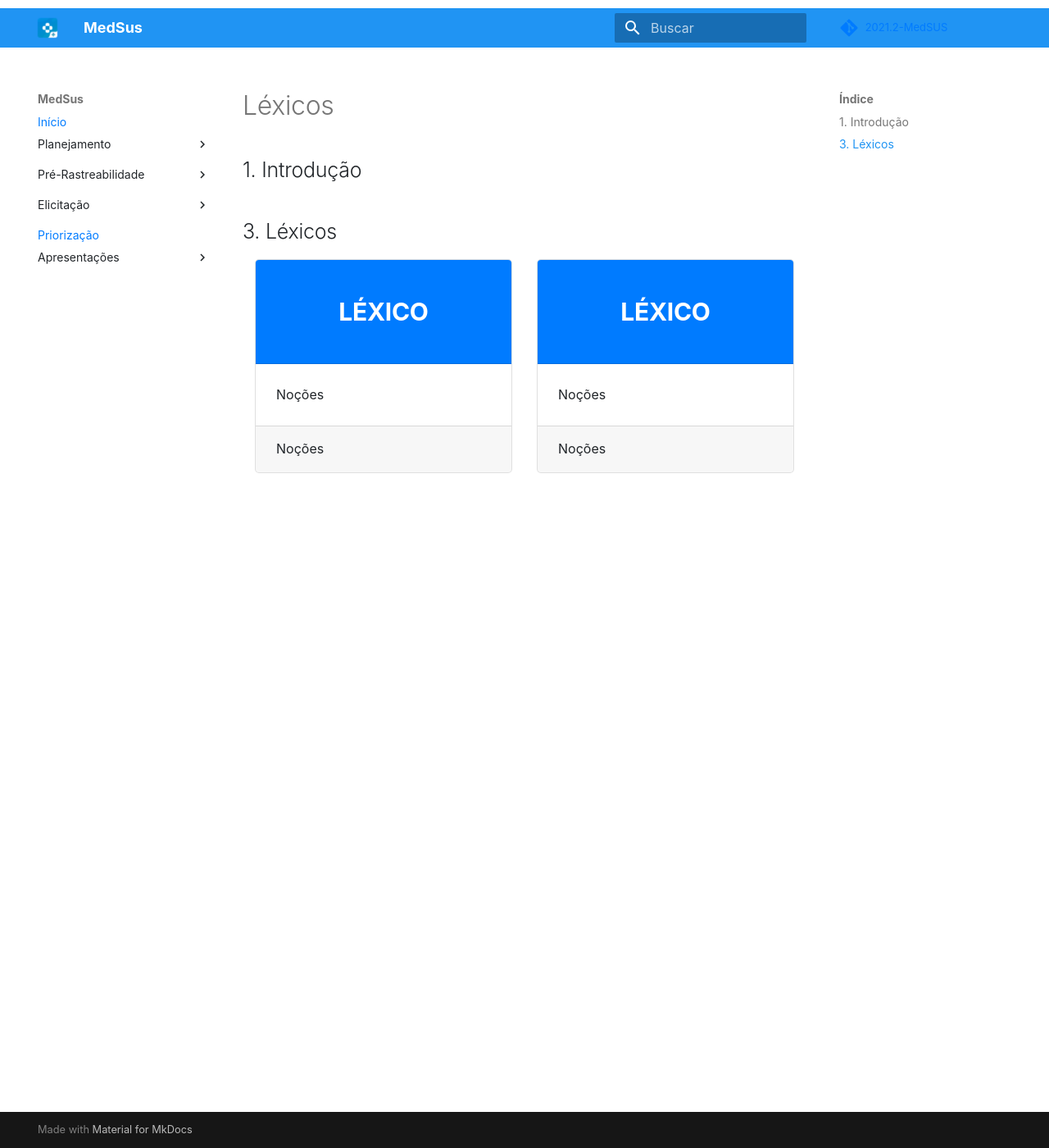
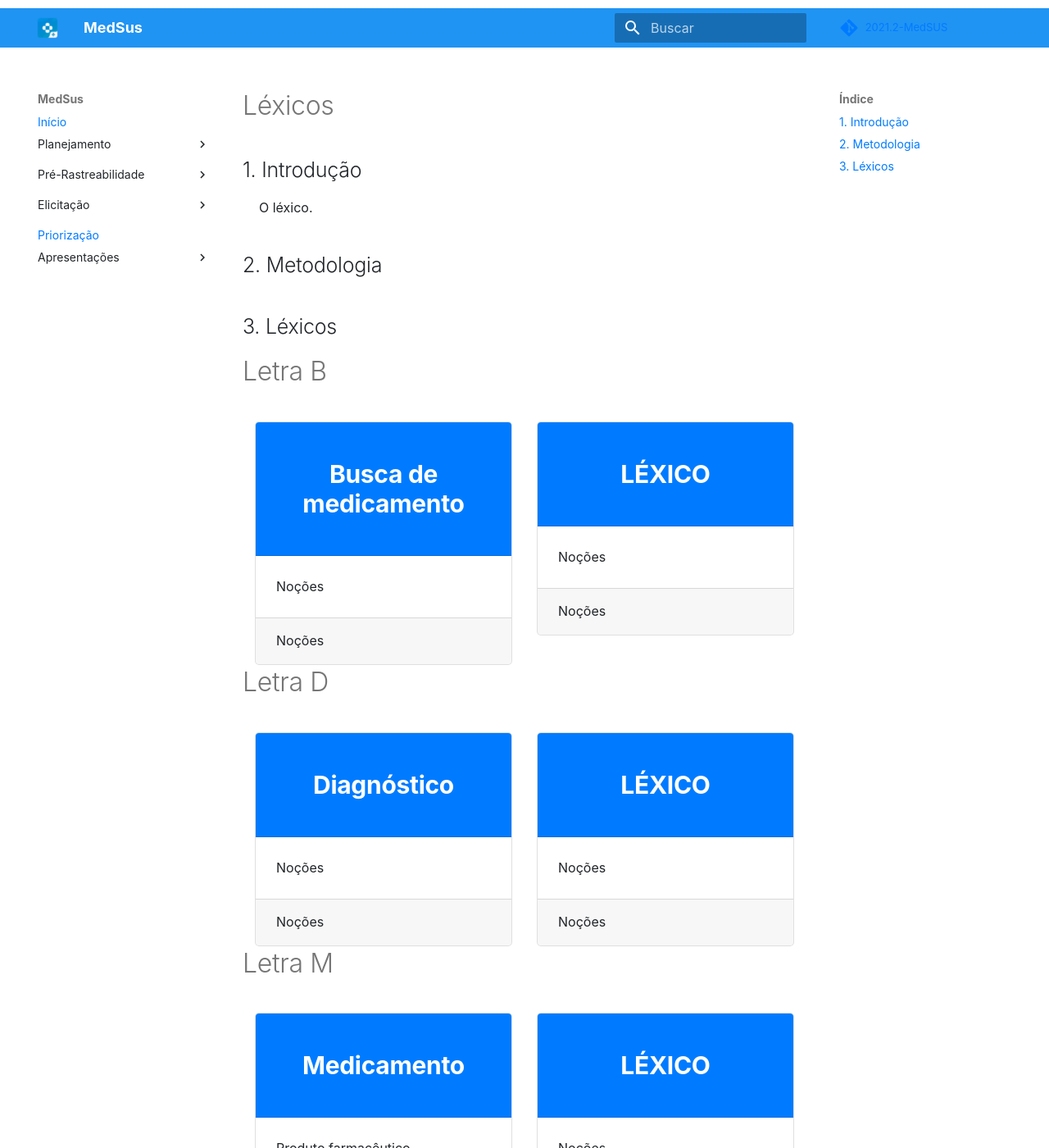
Before and after one commit to Requisitos-de-Software/2021.2-MedSUS, an MkDocs documentation site: the page built from docs/modeling/lexicos.md, in a window 1280 px wide and 1400 px high. Shown: the whole window at 82% size. Built offline with MkDocs 1.6.1 and Material for MkDocs 9.7.7, drawn with Linux system fonts in a browser that asks for light colours; some web fonts are replaced; comment, search, counter and statistics services are not loaded; some of the changed text lies outside the part shown.

Commit message:
#21 - Citando Lexicos e estrutura do doc

```diff
--- a/docs/modeling/lexicos.md
+++ b/docs/modeling/lexicos.md
@@ -2,17 +2,25 @@
 
 ## 1. Introdução
 
-<p style="text-indent: 20px; text-align: justify">
-
+<p class="paragraph">
+    O léxico.
 </p>
 
+
+## 2. Metodologia
+
+
+
 ## 3. Léxicos
+
+# Letra B
+
 <div class="container">
     <div class="row">
         <div class="col-sm-6">
             <div class="card">
                 <div class="card-header bg-primary">
-                    <h4 class="card-title text-white text-center font-weight-bold">LÉXICO</h5>
+                    <h4 class="card-title text-white text-center font-weight-bold">Busca de medicamento</h5>
                 </div>
                 <div class="card-body">
                     <p class="card-text">Noções</p>
@@ -37,3 +45,77 @@
         </div>
     </div>
 </div>
+
+# Letra D
+
+<div class="container">
+    <div class="row">
+        <div class="col-sm-6">
+            <div class="card">
+                <div class="card-header bg-primary">
+                    <h4 class="card-title text-white text-center font-weight-bold">Diagnóstico</h5>
+                </div>
+                <div class="card-body">
+                    <p class="card-text">Noções</p>
+                </div>
+                <div class="card-footer">
+                    <p class="card-text">Noções</p>
+                </div>
+            </div>
+        </div>
+        <div class="col-sm-6">
+            <div class="card">
+                <div class="card-header bg-primary">
+                    <h4 class="card-title text-white text-center font-weight-bold">LÉXICO</h5>
+                </div>
+                <div class="card-body">
+                    <p class="card-text">Noções</p>
+                </div>
+                <div class="card-footer">
+                    <p class="card-text">Noções</p>
+                </div>
+            </div>
+        </div>
+    </div>
+</div>
+
+# Letra M
+
+<div class="container">
+    <div class="row">
+        <div class="col-sm-6">
+            <div class="card">
+                <div class="card-header bg-primary">
+                    <h4 class="card-title text-white text-center font-weight-bold">Medicamento</h5>
+                </div>
+                <div class="card-body">
+                    <p class="card-text">Produto farmacêutico, tecnicamente obtido ou elaborado, com finalidade profilática, curativa, paliativa ou para fins de diagnóstico </p>
+                </div>
+                <div class="card-footer">
+                    <p class="card-text">Noções</p>
+                </div>
+            </div>
+        </div>
+        <div class="col-sm-6">
+            <div class="card">
+                <div class="card-header bg-primary">
+                    <h4 class="card-title text-white text-center font-weight-bold">LÉXICO</h5>
+                </div>
+                <div class="card-body">
+                    <p class="card-text">Noções</p>
+                </div>
+                <div class="card-footer">
+                    <p class="card-text">Noções</p>
+                </div>
+            </div>
+        </div>
+    </div>
+</div>
+
+## 4. Conclusão
+
+
+
+<style>
+    .paragraph {text-indent: 20px; text-align: justify}
+</style>
```
